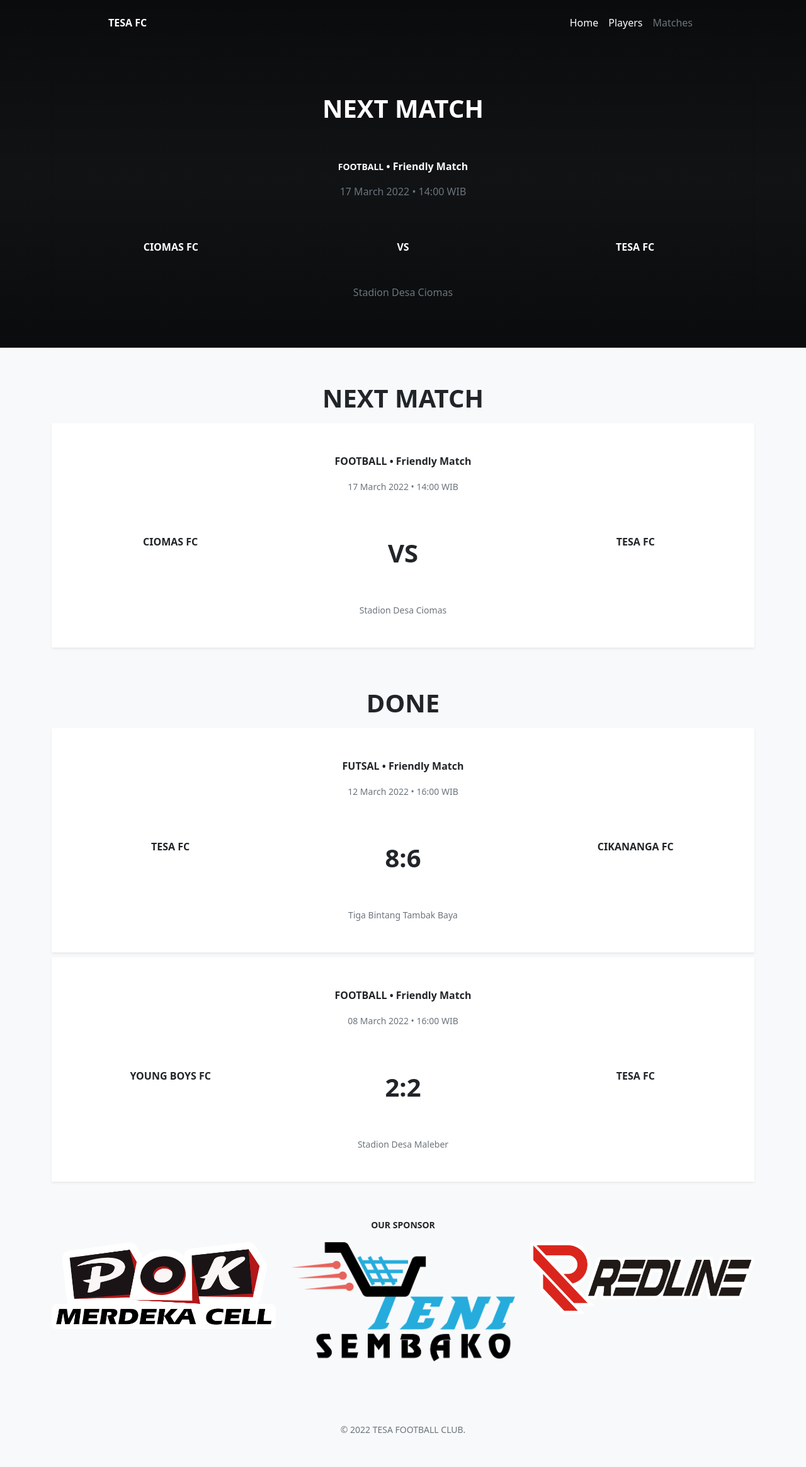
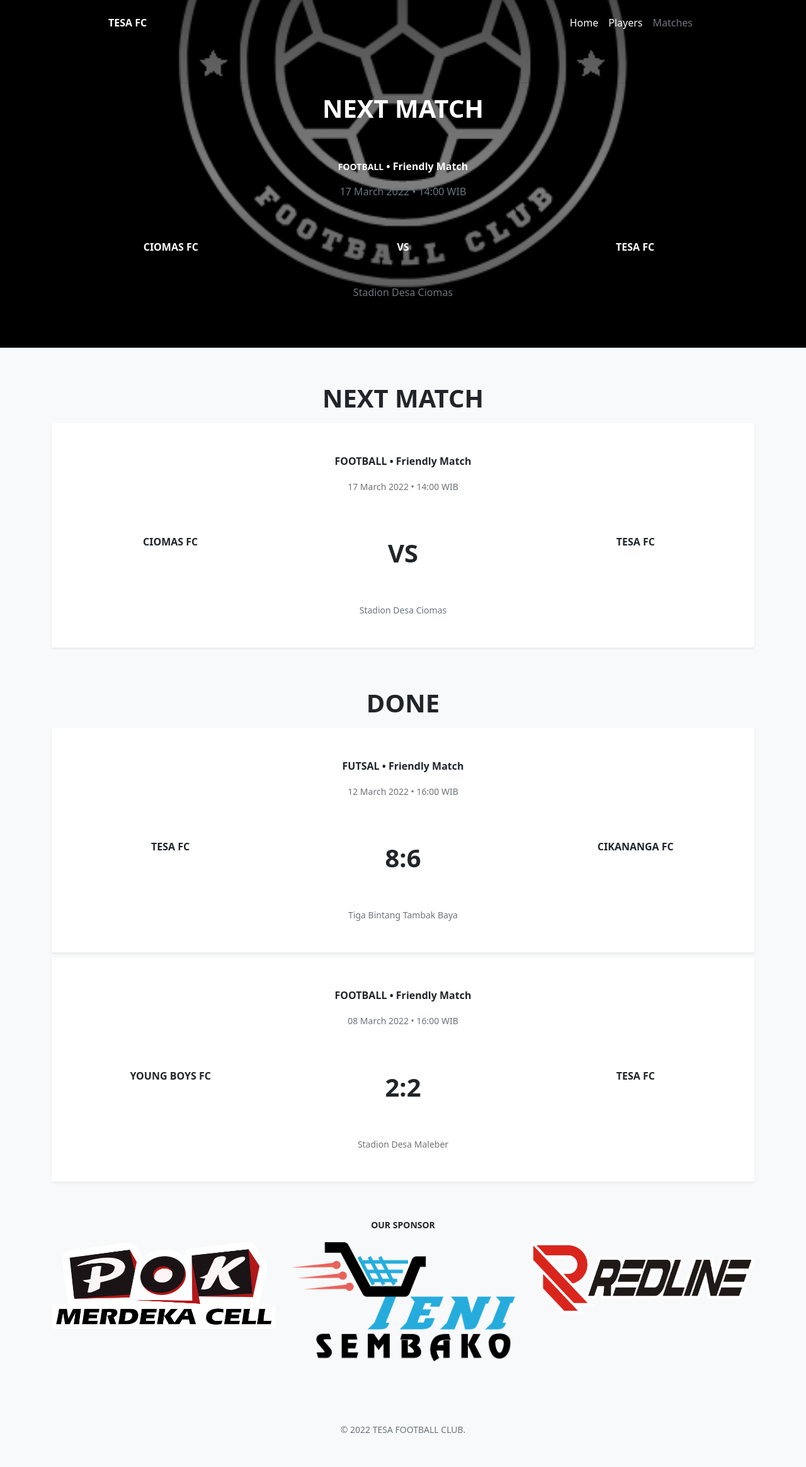
Before and after one commit to tesafc/www2, a Jekyll site: the page built from matches.html, in a window 1280 px wide. Shown: the whole page at 63% size. Built offline with Jekyll 4.4.1, drawn with Linux system fonts in a browser that asks for light colours.

Commit message:
Update matches.html

```diff
--- a/matches.html
+++ b/matches.html
@@ -2,7 +2,7 @@
 layout: match
 header: header-match
 title: matches
-image:
+image: /assets/img/logo-1.png
 ---
 
 <div class="bg-light">
```
